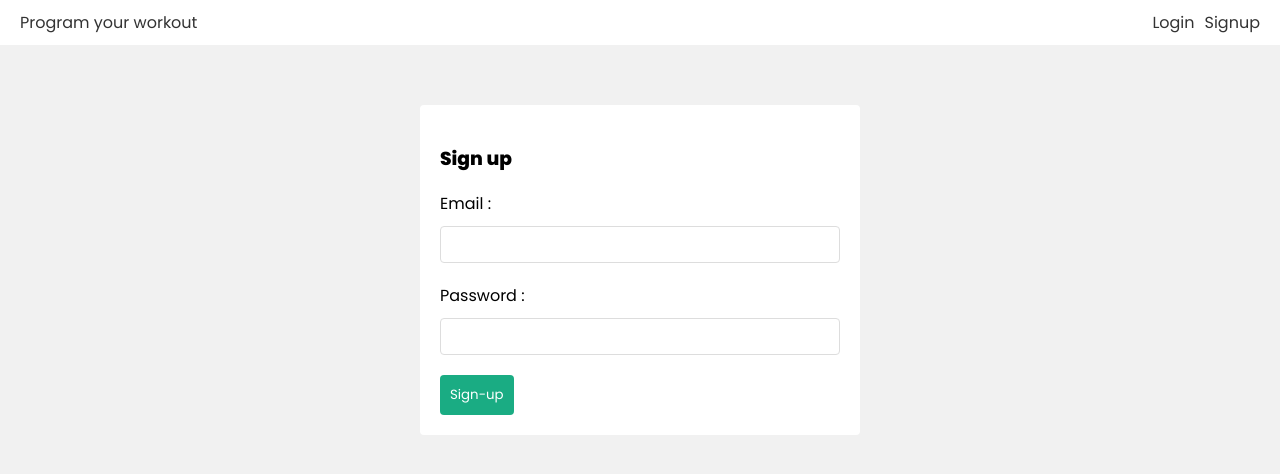
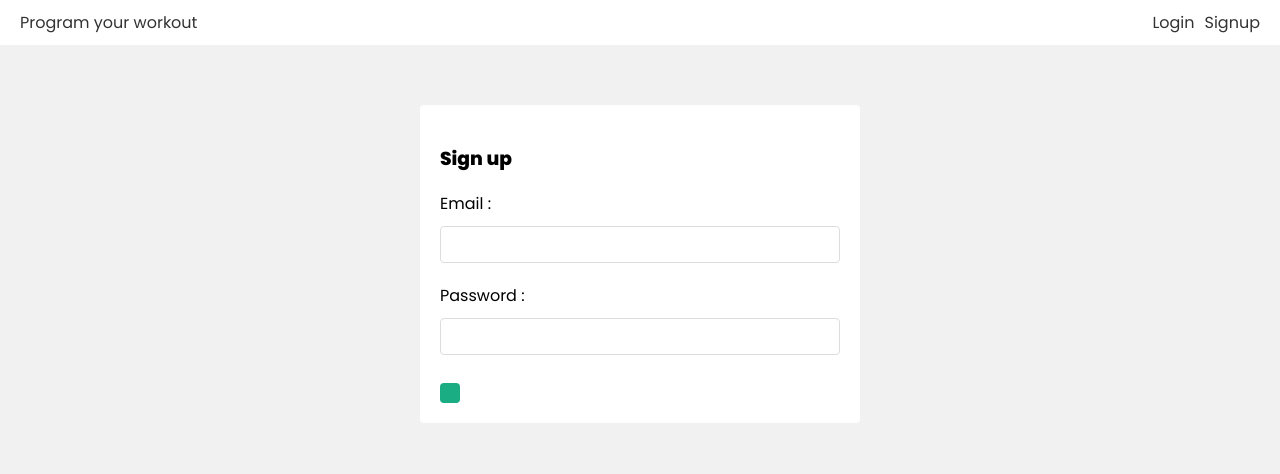
Before and after one commit to tchasinga/system-manager, a React (Create React App) app in the folder frontend/: page /signup in a window 1280 px wide. Shown: the top 474 px of the page. Built offline with nearby package versions, Linux system fonts and the light colour scheme; what ldrs would draw is missing.

Commit message:
new code is added now

```diff
--- a/frontend/src/pages/Singup.js
+++ b/frontend/src/pages/Singup.js
@@ -21,7 +21,7 @@ const Singup = () =>{
 
             <label>Password : </label>
             <input type="password" required value={password} onChange={(e) => setPassword(e.target.value)} />
-            <button disabled={isLoading}>Sign-up</button>
+            <button disabled={isLoading}></button>
             {error && <p className="error">{error}</p>}
         </form>
     </div>
```
